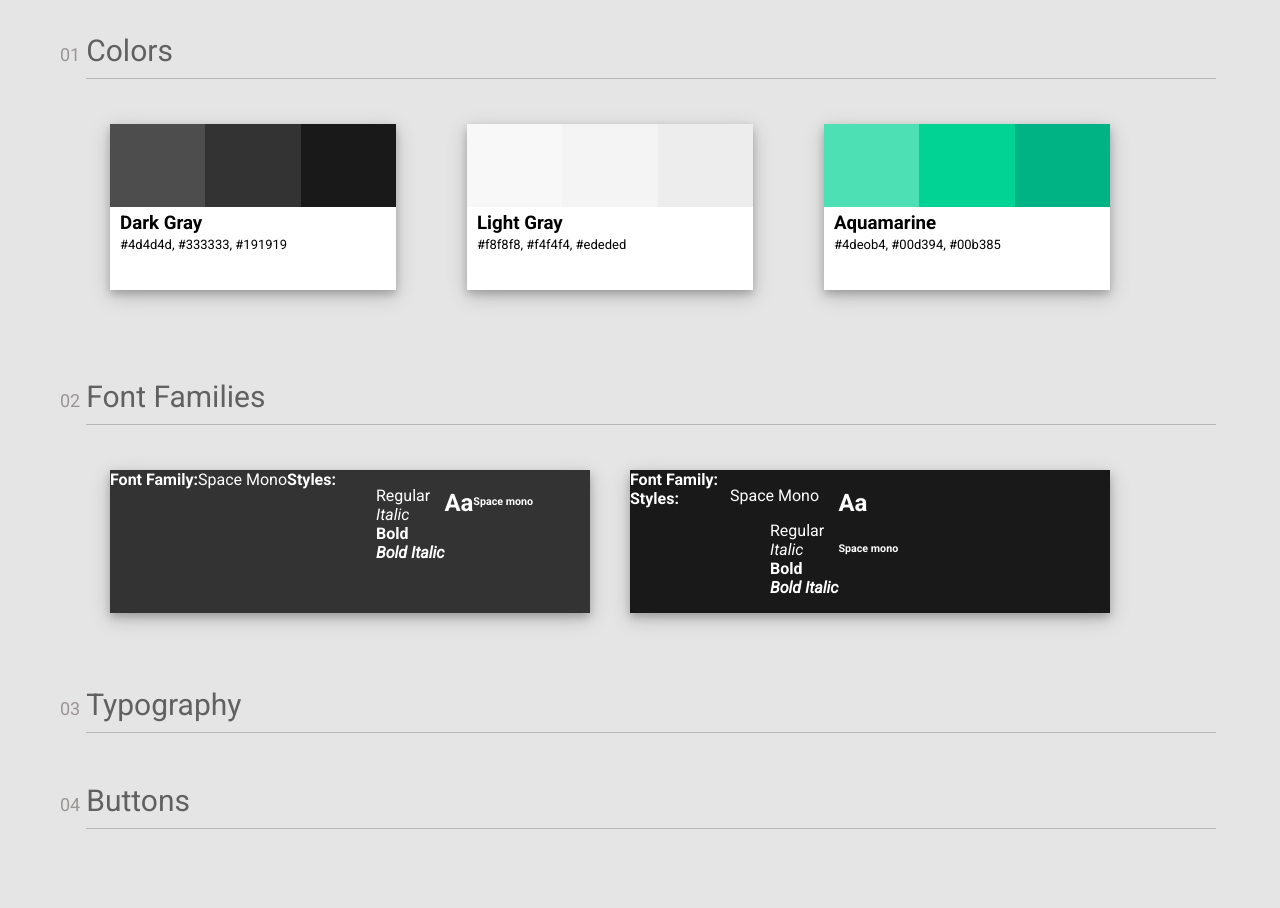
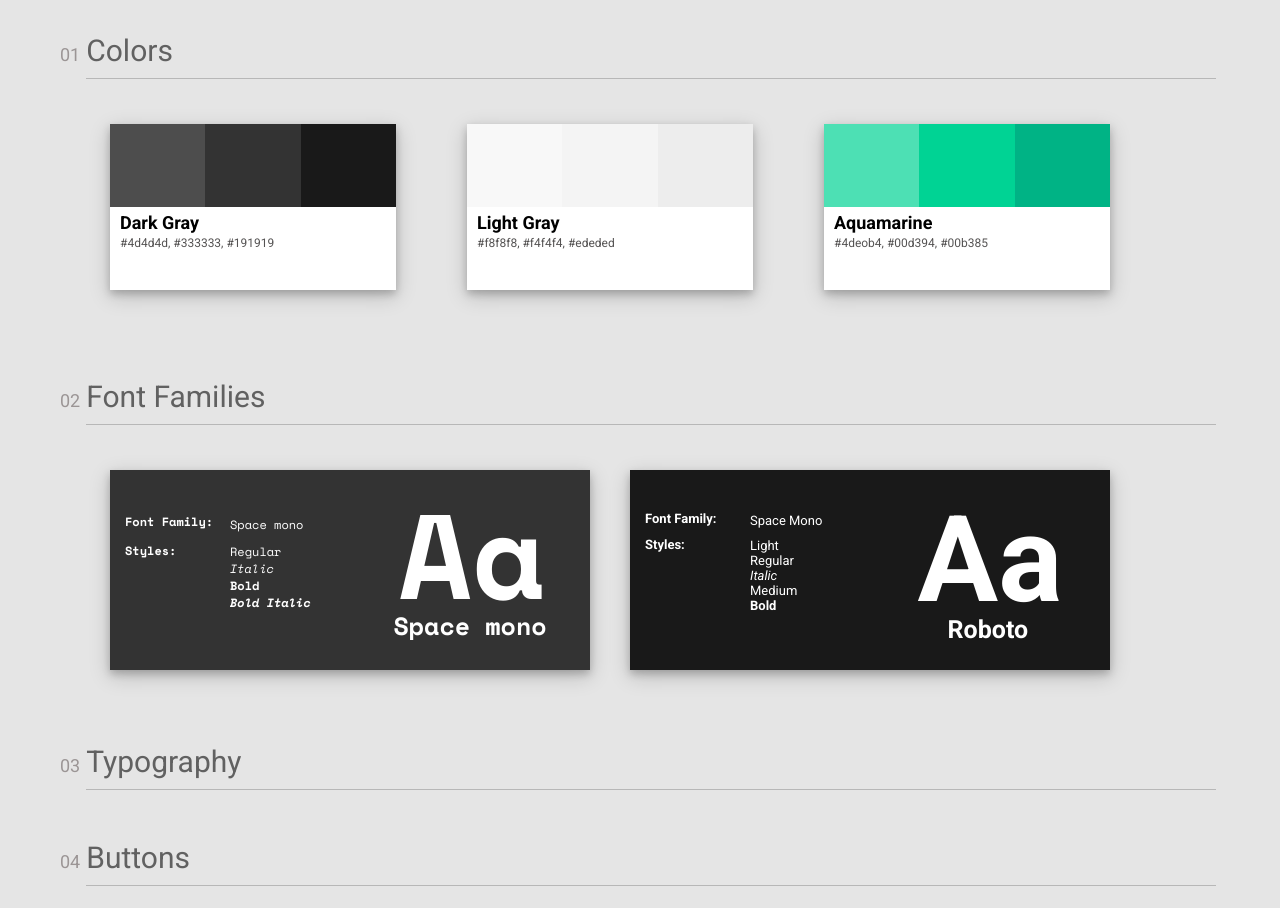
Before and after one commit to siddhantsingh-1/style-guide, a plain HTML site: page index.html in a window 1280 px wide. Before the commit the page ends 862 px from the top, so only its background shows below. Drawn offline with nearby package versions, Linux system fonts and the light colour scheme.

Commit message:
Finalised Font Families Section

```diff
--- a/css/style.css
+++ b/css/style.css
@@ -1,5 +1,5 @@
 * {
-	font-family: Roboto;
+	font-family: Roboto, sans-serif;
 }
 
 body {
@@ -62,12 +62,14 @@ section span {
 	margin-top: 5px;
 	margin-left: 10px;
 	margin-bottom: 3px;
+	font-size: 18px;
 }
 
 .color-pallette p {
 	margin: 0 10px;
 	padding: 0;
-	font-size: 13px;
+	font-size: 12px;
+	color: #555353;
 }
 
 .gray-light {
@@ -113,15 +115,86 @@ section span {
 .font-card {
 	width: 480px;
 	box-shadow: 0 4px 8px 0 rgba(0, 0, 0, 0.2), 0 6px 20px 0 rgba(0, 0, 0, 0.19);
-	display: flex;
+	display: grid;
+	grid-template: 200px / 1fr 1fr 2fr;
 }
 
-.font-card .item-1 {
+/* .font-card .item-1 {
 	width: 100px;
-}
+} */
 
 .font-card ul {
 	list-style: none;
+}
+
+.item-1 *,
+.item-2 * {
+	font-size: 13px;
+}
+
+.space-mono .item-1 *,
+.space-mono .item-2 * {
+	font-size: 12px;
+}
+
+.item-1 {
+	margin-top: 38px;
+	margin-left: 15px;
+}
+
+.item-1 strong {
+	width: 100%;
+}
+
+.item-1 .styles {
+	display: block;
+	margin-top: 10px;
+}
+
+.item-2 {
+	justify-self: start;
+	align-self: center;
+}
+
+.item-2 p {
+	margin: 0;
+}
+
+.item-2 ul {
+	/* margin-right: 50px; */
+	padding-left: 0;
+	margin-top: 10px;
+}
+
+.item-3 {
+	justify-self: center;
+	margin-top: 20px;
+}
+
+.space-mono .item-3 {
+	margin-top: -5px;
+}
+
+.item-3 h2 {
+	font-size: 120px;
+	margin: 0;
+}
+
+.space-mono h2 {
+	margin-left: 5px;
+}
+
+.roboto .item-3 h6 {
+	margin-left: 30px;
+}
+
+.item-3 h6 {
+	margin-top: -15px;
+	font-size: 25px;
+}
+
+.space-mono .item-3 h6 {
+	margin-top: -35px;
 }
 
 .italic {
@@ -139,3 +212,7 @@ section span {
 .light-bg {
 	background-color: #333333;
 }
+
+.space-mono *{
+	font-family: 'Space Mono', monospace;
+}
--- a/index.html
+++ b/index.html
@@ -15,6 +15,9 @@
 </head>
 
 <body>
+
+    <!-- Colors Section -->
+
     <section>
         <header>
             <span>01</span>
@@ -50,6 +53,9 @@
             </div>
         </div>
     </section>
+
+    <!-- Font Families Section -->
+
     <section>
         <header>
             <span>02</span>
@@ -57,24 +63,12 @@
         </header>
         <div class="font-container">
             <div class="font-card light-bg space-mono">
-                <strong>Font Family: </strong>Space Mono
-                <strong>Styles: </strong>
-                <ul>
-                    <li class="regular">Regular</li>
-                    <li class="italic">Italic</li>
-                    <li class="bold">Bold</li>
-                    <li class="bold italic">Bold Italic</li>
-                </ul>
-                <h2>Aa</h2>
-                <h6>Space mono</h6>
-            </div>
-            <div class="font-card dark-bg roboto">
                 <div class="item-1">
                     <strong>Font Family: </strong>
-                    <strong>Styles: </strong>
+                    <strong class="styles">Styles: </strong>
                 </div>
                 <div class="item-2">
-                    <p>Space Mono</p>
+                    <p>Space mono</p>
                     <ul>
                         <li class="regular">Regular</li>
                         <li class="italic">Italic</li>
@@ -87,14 +81,40 @@
                     <h6>Space mono</h6>
                 </div>
             </div>
+            <div class="font-card dark-bg roboto">
+                <div class="item-1">
+                    <strong>Font Family: </strong>
+                    <strong class="styles">Styles: </strong>
+                </div>
+                <div class="item-2">
+                    <p>Space Mono</p>
+                    <ul>
+                        <li class="light">Light</li>
+                        <li class="regular">Regular</li>
+                        <li class="italic">Italic</li>
+                        <li class="medium">Medium</li>
+                        <li class="bold">Bold</li>
+                    </ul>
+                </div>
+                <div class="item-3">
+                    <h2>Aa</h2>
+                    <h6>Roboto</h6>
+                </div>
+            </div>
         </div>
     </section>
+
+    <!-- Typography Section -->
+
     <section>
         <header>
             <span>03</span>
             <h1>Typography</h1>
         </header>
     </section>
+
+    <!-- Buttons Section -->
+
     <section>
         <header>
             <span>04</span>
```
